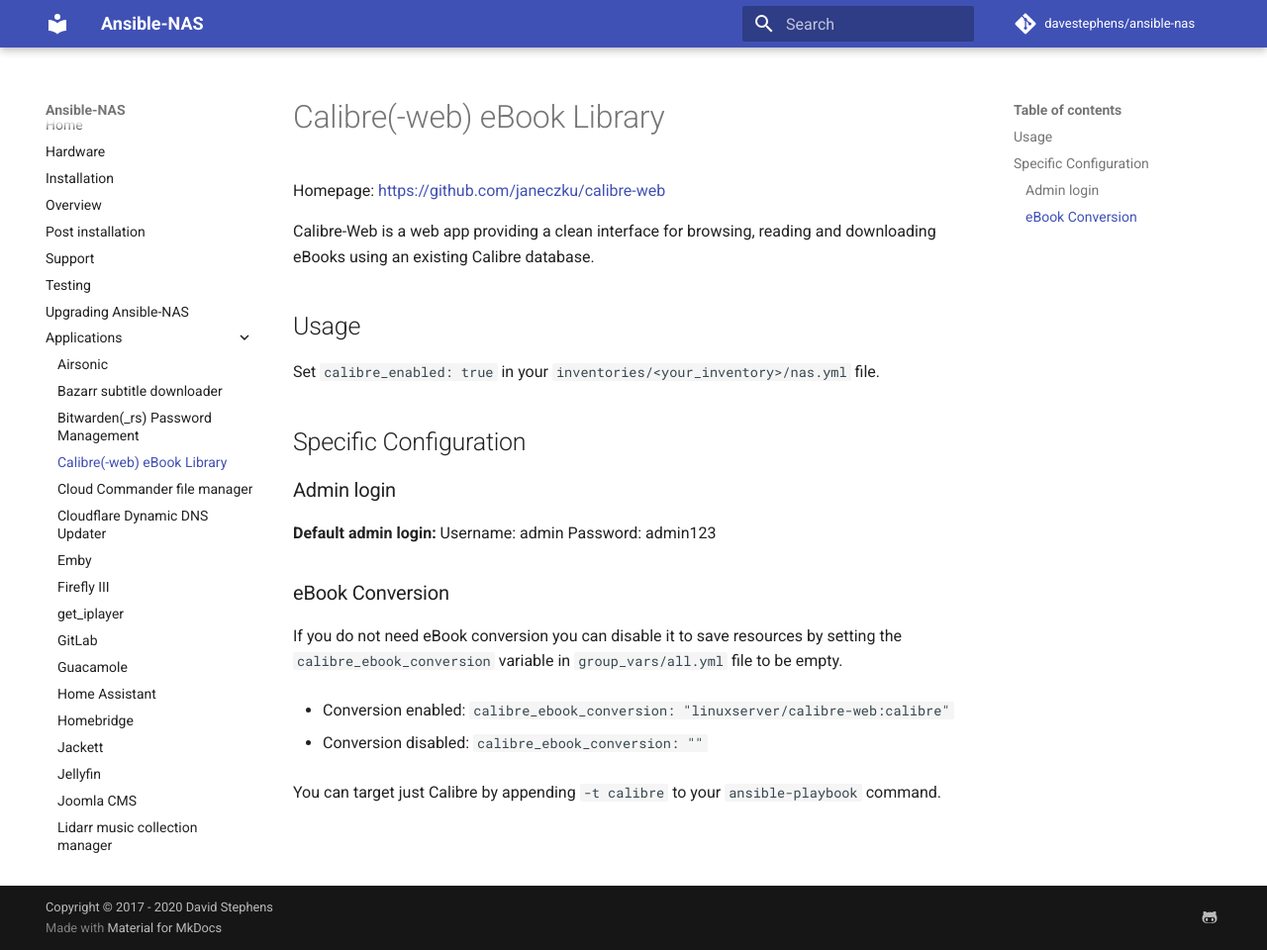
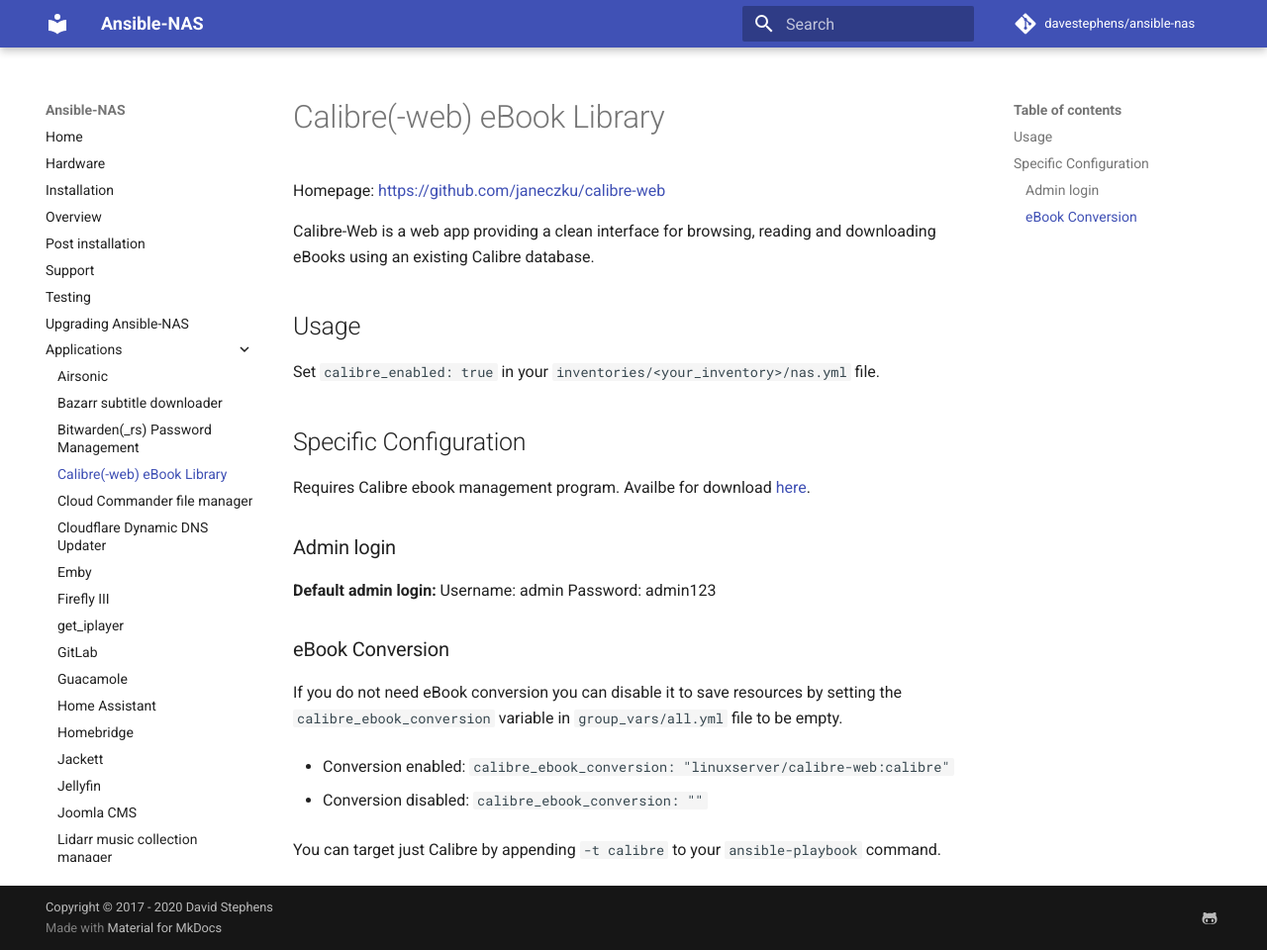
Before and after one commit to davestephens/ansible-nas, an MkDocs documentation site: the page built from docs/applications/calibre.md, in a window 1280 px wide and 960 px high. Shown: the whole window at 99% size. Built offline with MkDocs 1.6.1 and Material for MkDocs 9.7.7, drawn with Linux system fonts in a browser that asks for light colours; comment, search, counter and statistics services are not loaded.

Commit message:
add note about Calibre program requirement and download link
Subjective as the it's linked by the presented homepage link, but I think this makes it more clear.

```diff
--- a/docs/applications/calibre.md
+++ b/docs/applications/calibre.md
@@ -10,6 +10,8 @@ Calibre-Web is a web app providing a clean interface for browsing, reading and d
 Set `calibre_enabled: true` in your `inventories/<your_inventory>/nas.yml` file.
 
 ## Specific Configuration
+
+Requires Calibre ebook management program. Availbe for download [here](https://calibre-ebook.com/).
 
 ### Admin login
 
```
